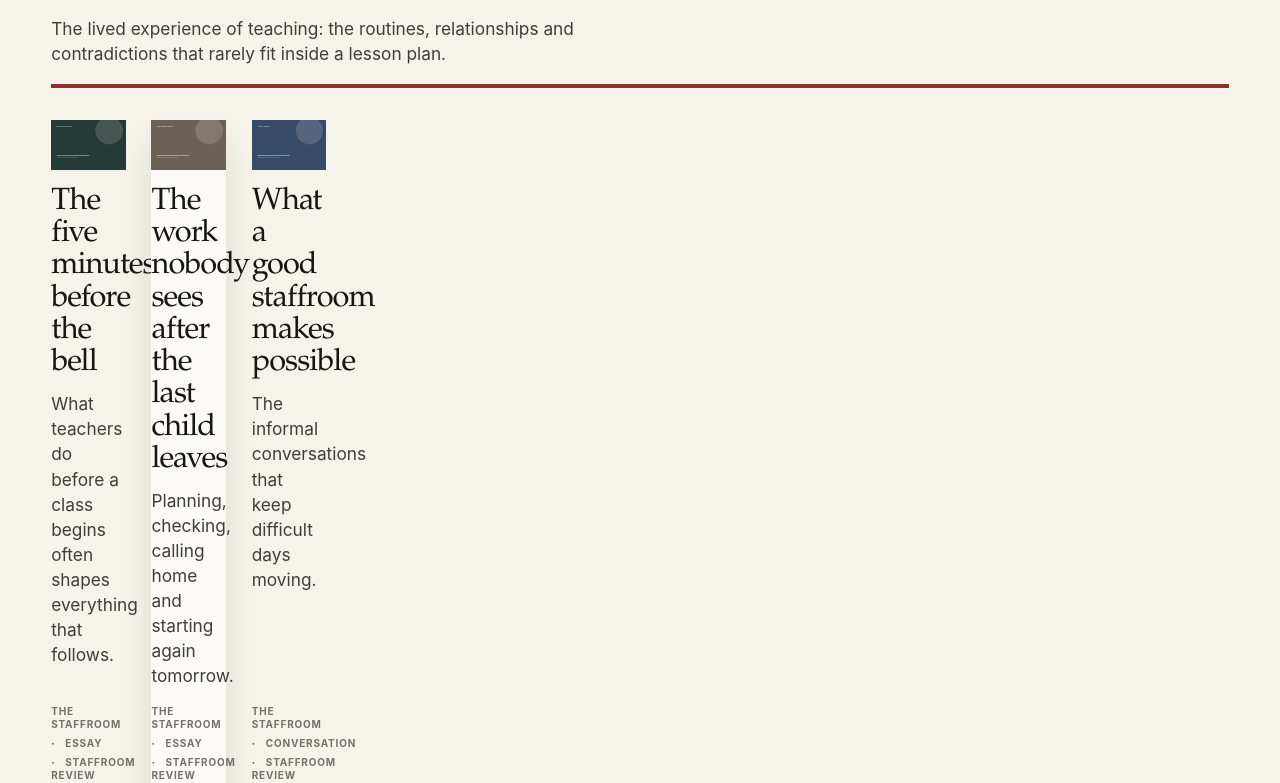
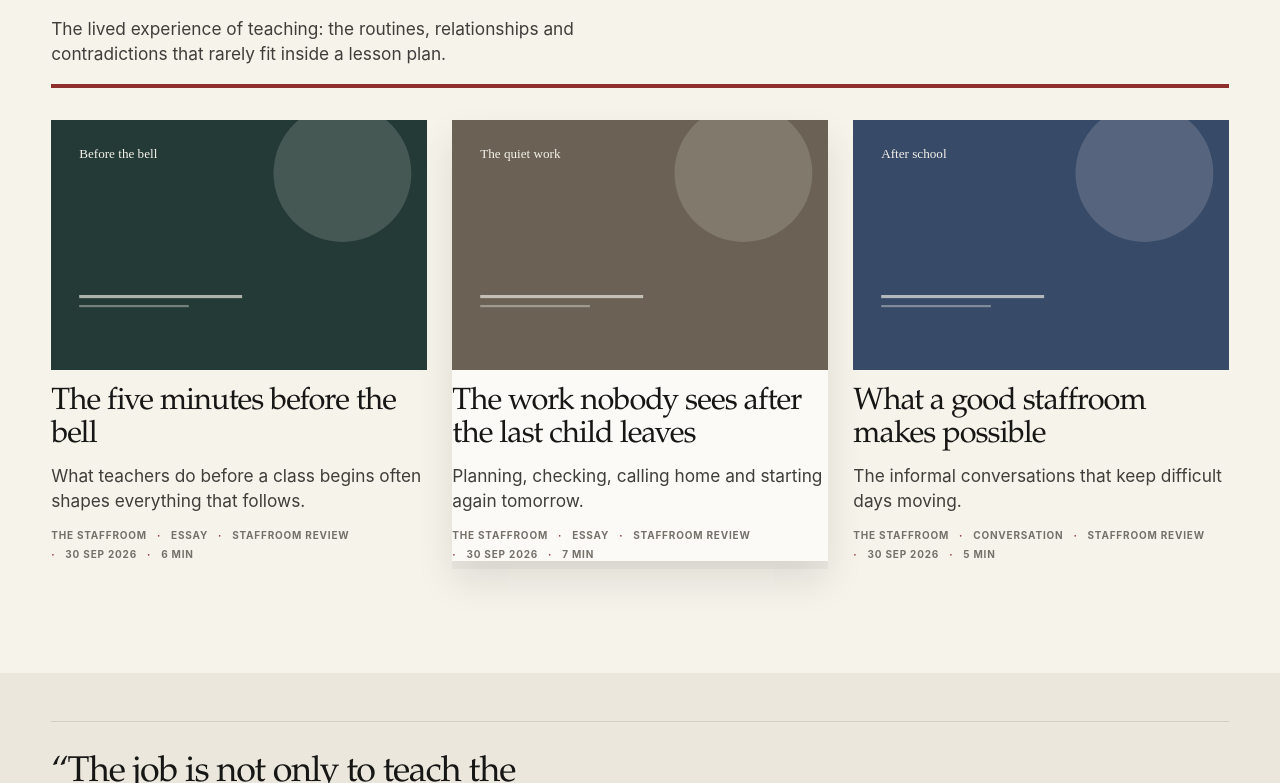
Before and after one commit to staffroom-review/staffroom-website, a Next.js app: page / in a window 1280 px wide. Shown: the part 997-1780 px from the top of the page. Built offline with nearby package versions, Linux system fonts and the light colour scheme.

Commit message:
fix: assign full grid spans to homepage story rows

```diff
--- a/app/page.js
+++ b/app/page.js
@@ -166,7 +166,7 @@ export default function HomePage() {
                 {...story}
                 href={`#staffroom-${index}`}
                 imageRatio="standard"
-                className={index === 1 ? "paper-lift homepage-card homepage-card--raised" : "homepage-card"}
+                className={index === 1 ? "paper-lift homepage-card homepage-card--raised span-4" : "homepage-card span-4"}
               />
             ))}
           </div>
@@ -421,6 +421,7 @@ export default function HomePage() {
                 date="12 Sep 2026"
                 readingTime="3 min"
                 href={`#closing-${index}`}
+                className="span-4"
               />
             ))}
           </div>
```
